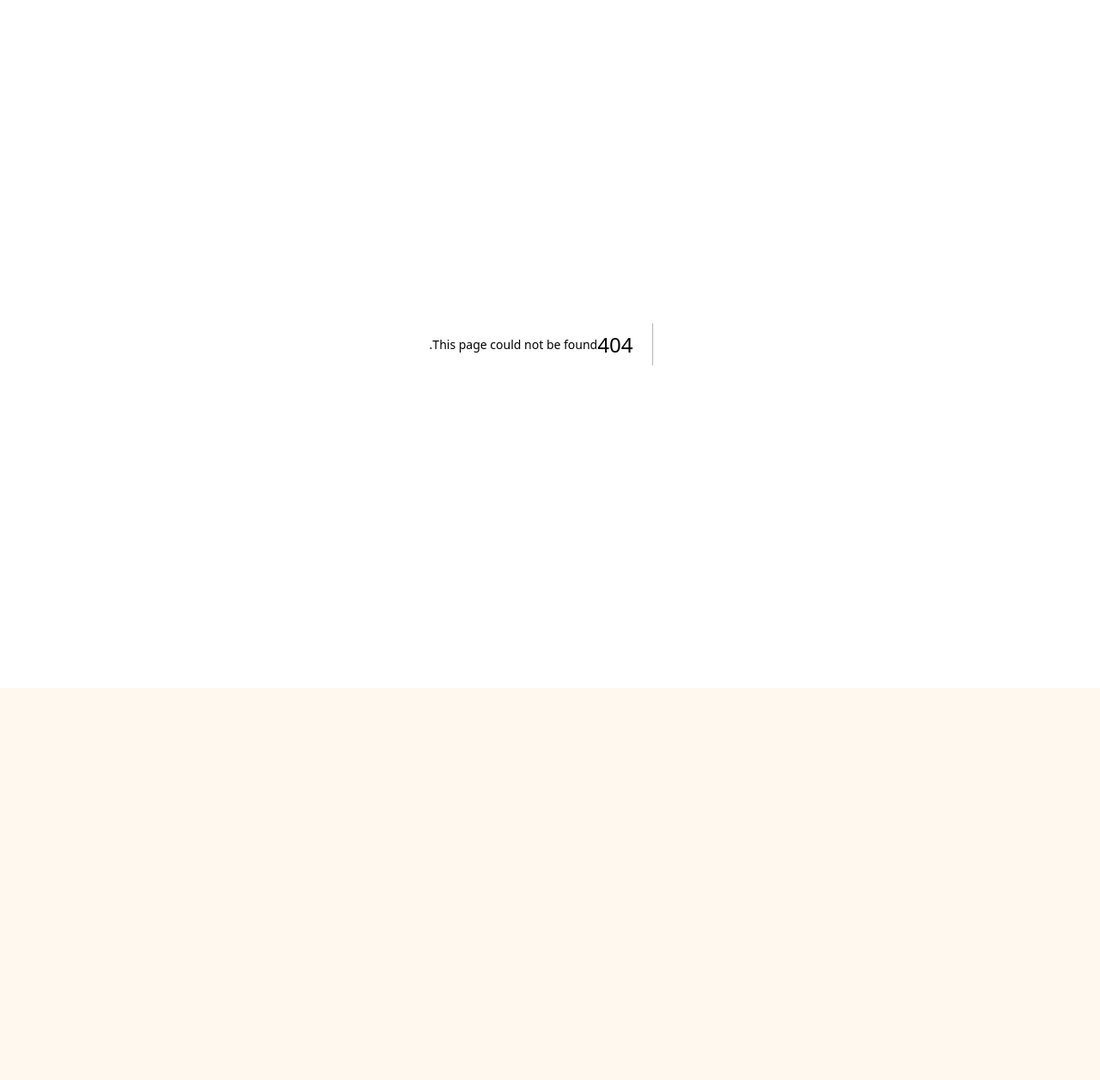
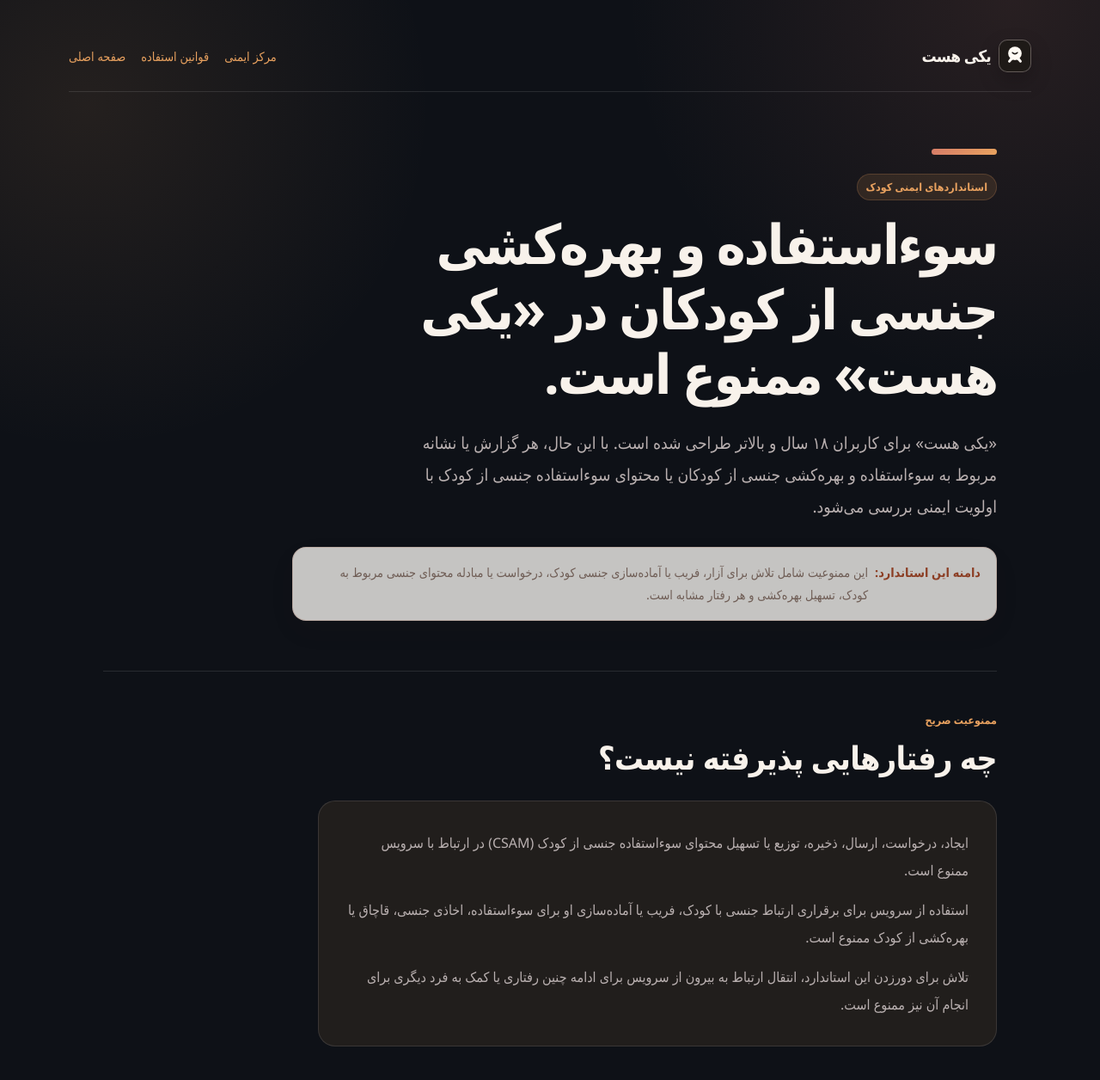
Before and after one commit to morfisam25-tech/YEKI-HAST, a Next.js app in the folder apps/web/: page /safety/children in a window 1280 px wide. Before the commit this address had no page. Shown: the top 1256 px of the page at 86% size. Before the commit the page ends 800 px from the top, so only its background shows below. Built offline with nearby package versions, Linux system fonts and the light colour scheme.

Commit message:
feat(play): publish child safety and CSAE standards

```diff
--- /dev/null
+++ b/apps/web/app/safety/children/page.tsx
@@ -0,0 +1,96 @@
+import type { Metadata } from 'next';
+import Link from 'next/link';
+import styles from '../safety.module.css';
+
+export const metadata: Metadata = {
+  title: 'استانداردهای ایمنی کودک | یکی هست',
+  description: 'استانداردهای عمومی یکی هست درباره سوءاستفاده و بهره‌کشی جنسی از کودکان، گزارش، رسیدگی و همکاری با مراجع قانونی',
+};
+
+export default function ChildSafetyStandardsPage() {
+  return (
+    <main className={styles.page} dir="rtl">
+      <header className={styles.header}>
+        <Link className={styles.brand} href="/">یکی هست</Link>
+        <nav className={styles.topNav} aria-label="ناوبری ایمنی کودک">
+          <Link href="/safety">مرکز ایمنی</Link>
+          <Link href="/terms">قوانین استفاده</Link>
+          <Link href="/">صفحه اصلی</Link>
+        </nav>
+      </header>
+
+      <article className={styles.shell} aria-labelledby="child-safety-title">
+        <section className={styles.hero}>
+          <p className={styles.eyebrow}>استانداردهای ایمنی کودک</p>
+          <h1 id="child-safety-title">سوءاستفاده و بهره‌کشی جنسی از کودکان در «یکی هست» ممنوع است.</h1>
+          <p className={styles.lead}>
+            «یکی هست» برای کاربران ۱۸ سال و بالاتر طراحی شده است. با این حال، هر گزارش یا نشانه مربوط به سوءاستفاده و بهره‌کشی جنسی از کودکان یا محتوای سوءاستفاده جنسی از کودک با اولویت ایمنی بررسی می‌شود.
+          </p>
+          <div className={styles.publicStatus} role="note">
+            <strong>دامنه این استاندارد:</strong>
+            <span>این ممنوعیت شامل تلاش برای آزار، فریب یا آماده‌سازی جنسی کودک، درخواست یا مبادله محتوای جنسی مربوط به کودک، تسهیل بهره‌کشی و هر رفتار مشابه است.</span>
+          </div>
+        </section>
+
+        <section className={styles.section} aria-labelledby="prohibited-title">
+          <div className={styles.sectionIntro}>
+            <p className={styles.step}>ممنوعیت صریح</p>
+            <h2 id="prohibited-title">چه رفتارهایی پذیرفته نیست؟</h2>
+          </div>
+          <div className={styles.boundaryBox}>
+            <p>ایجاد، درخواست، ارسال، ذخیره، توزیع یا تسهیل محتوای سوءاستفاده جنسی از کودک (CSAM) در ارتباط با سرویس ممنوع است.</p>
+            <p>استفاده از سرویس برای برقراری ارتباط جنسی با کودک، فریب یا آماده‌سازی او برای سوءاستفاده، اخاذی جنسی، قاچاق یا بهره‌کشی از کودک ممنوع است.</p>
+            <p>تلاش برای دورزدن این استاندارد، انتقال ارتباط به بیرون از سرویس برای ادامه چنین رفتاری یا کمک به فرد دیگری برای انجام آن نیز ممنوع است.</p>
+          </div>
+        </section>
+
+        <section className={styles.section} aria-labelledby="report-title">
+          <div className={styles.sectionIntro}>
+            <p className={styles.step}>گزارش</p>
+            <h2 id="report-title">گزارش ایمنی را جدی بررسی می‌کنیم.</h2>
+            <p>در تماس‌هایی که مسیر گزارش در دسترس است، کاربر می‌تواند همان‌جا رفتار نامناسب را گزارش کند. برای گزارش خارج از تماس نیز کانال پشتیبانی عمومی در دسترس است.</p>
+          </div>
+          <div className={styles.practicalBox}>
+            <p>
+              برای گزارش نگرانی مرتبط با ایمنی کودک، از داخل سرویس در صورت در دسترس‌بودن ابزار گزارش استفاده کنید یا به
+              {' '}<a href="mailto:sales@uniqueholding.com.tr">sales@uniqueholding.com.tr</a>{' '}
+              ایمیل بزنید و در موضوع ایمیل عبارت «Child Safety» را بنویسید. اطلاعات حساس یا تصویر غیرضروری را دوباره ارسال نکنید.
+            </p>
+          </div>
+        </section>
+
+        <section className={styles.section} aria-labelledby="action-title">
+          <div className={styles.sectionIntro}>
+            <p className={styles.step}>رسیدگی</p>
+            <h2 id="action-title">پس از آگاهی واقعی از CSAM یا سوءاستفاده چه می‌کنیم؟</h2>
+          </div>
+          <div className={styles.boundaryBox}>
+            <p>دسترسی یا حساب مرتبط می‌تواند برای جلوگیری از ادامه آسیب محدود یا مسدود شود و شواهد لازم مطابق الزامات قانونی حفظ شود.</p>
+            <p>محتوای غیرقانونی در صورت وجود و امکان کنترل توسط سرویس حذف یا دسترسی به آن متوقف می‌شود.</p>
+            <p>موارد تأییدشده طبق قوانین قابل‌اعمال به NCMEC یا مرجع منطقه‌ای مربوط گزارش می‌شود و در صورت الزام قانونی با مراجع ذی‌صلاح همکاری می‌کنیم.</p>
+          </div>
+        </section>
+
+        <section className={styles.section} aria-labelledby="contact-title">
+          <div className={styles.sectionIntro}>
+            <p className={styles.step}>نقطه تماس</p>
+            <h2 id="contact-title">نقطه تماس ایمنی کودک</h2>
+          </div>
+          <div className={styles.practicalBox}>
+            <p>
+              Google Play و مراجع ذی‌صلاح می‌توانند برای موضوعات CSAE/CSAM از طریق
+              {' '}<a href="mailto:sales@uniqueholding.com.tr">sales@uniqueholding.com.tr</a>{' '}
+              با اپراتور «یکی هست» تماس بگیرند. این کانال برای ارجاع موضوع به مسئول رسیدگی و اقدام عملی استفاده می‌شود.
+            </p>
+          </div>
+        </section>
+
+        <section className={styles.emergency} aria-labelledby="danger-title">
+          <p className={styles.eyebrow}>خطر فوری</p>
+          <h2 id="danger-title">اگر کودکی در خطر فوری است، منتظر پاسخ پلتفرم نمانید.</h2>
+          <p>با خدمات اضطراری یا مرجع حفاظت از کودک در محل خود تماس بگیرید. گزارش به «یکی هست» جای تماس فوری با مرجع مناسب در شرایط خطر را نمی‌گیرد.</p>
+        </section>
+      </article>
+    </main>
+  );
+}
```
